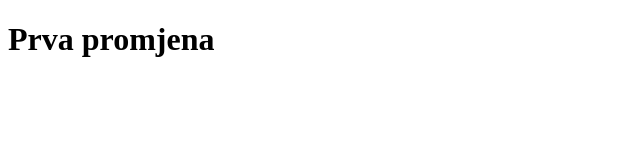
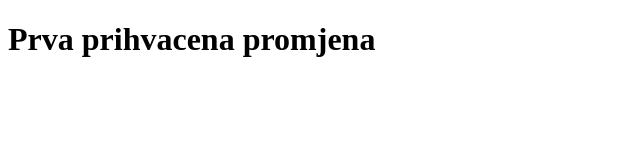
Before and after one commit to mirnes88/openProject, a plain HTML site: page index.html in a window 1280 px wide. Shown: the whole page, without its empty margins (0-640 px from the left). Drawn offline with Linux system fonts and the light colour scheme.

Commit message:
Update index.html

```diff
--- a/index.html
+++ b/index.html
@@ -9,6 +9,6 @@
   <title>Open Project</title>
 </head>
 <body>
-  <h1>Prva promjena</h1>
+  <h1>Prva prihvacena promjena</h1>
 </body>
 </html>
```
